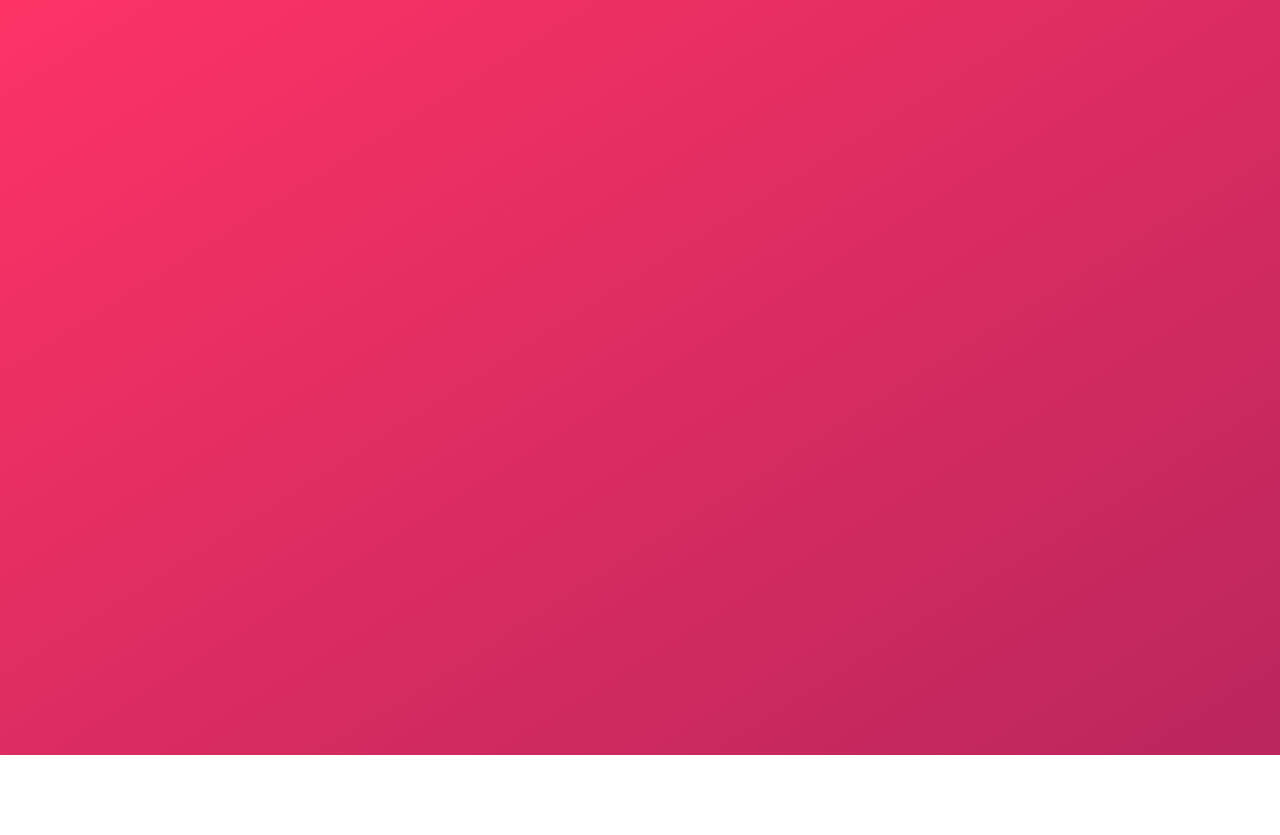
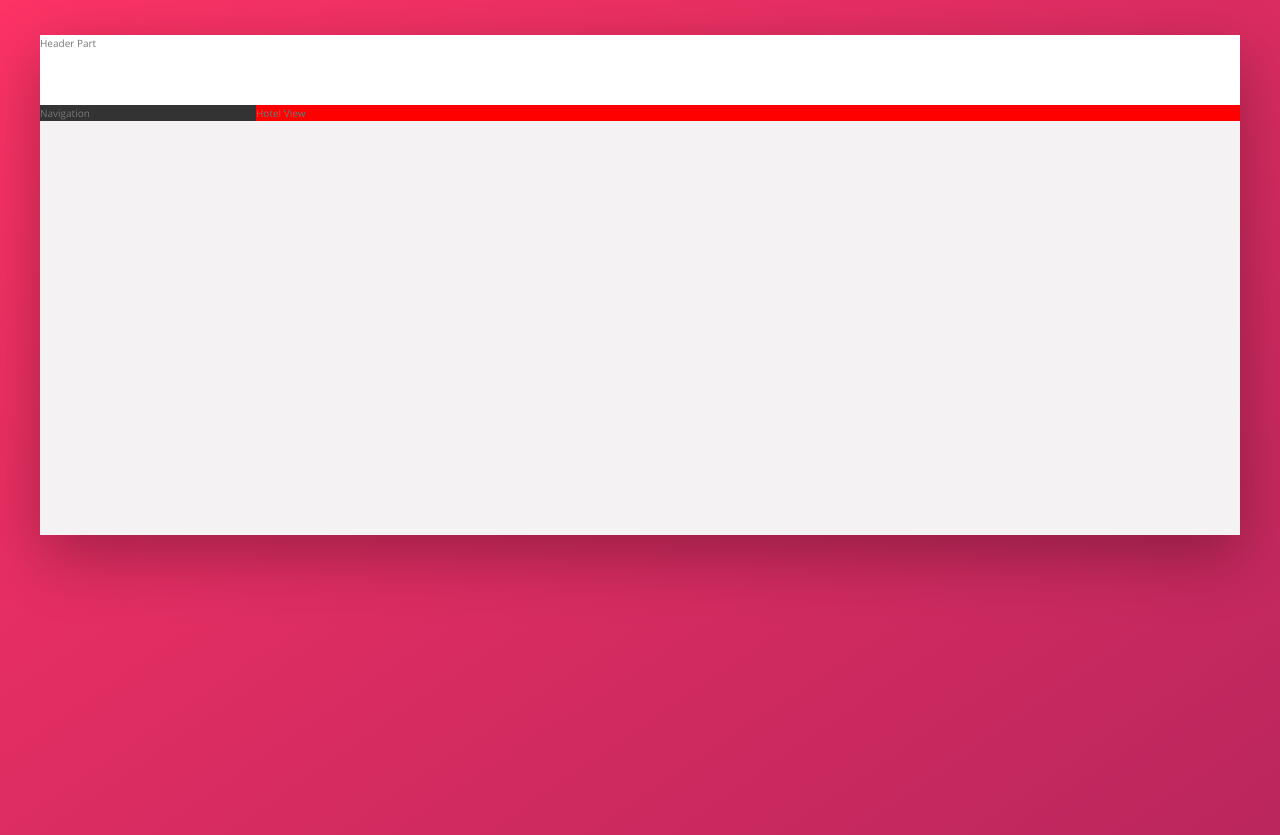
Before and after one commit to tiagoskaterock/CssTrillo, a website: page index.html in a window 1280 px wide. Shown: the part 45-880 px from the top of the page. Before the commit the page ends 800 px from the top, so only its background shows below. Drawn offline with nearby package versions, Linux system fonts and the light colour scheme.

Commit message:
Building the Overall Layout

```diff
--- a/index.html
+++ b/index.html
@@ -11,6 +11,19 @@
     <title>trillo &mdash; Your all-in-one booking app</title>
 </head>
 <body>
-        <h1 align="center">Trillo</h1>
+    <div class="container">
+        <header class="header">
+            Header Part
+        </header>
+
+        <div class="content">
+            <nav class="sidebar">
+                Navigation
+            </nav>
+            <main class="hotel-view">
+                Hotel View
+            </main>
+        </div>
+    </div>
 </body>
 </html>
--- a/sass/_base.scss
+++ b/sass/_base.scss
@@ -11,6 +11,8 @@
     --color-grey-dark-1: #333;
     --color-grey-dark-2: #777;
     --color-grey-dark-3: #999;
+
+    --shadow-dark: 0 2rem 6rem rgba(0, 0, 0, .3)
 }
 
 * {
--- a/sass/_layout.scss
+++ b/sass/_layout.scss
@@ -0,0 +1,27 @@
+.container {
+    max-width: 120rem;
+    margin: 8rem auto;
+    background-color: var(--color-grey-light-2);
+    box-shadow: var(--shadow-dark);
+    min-height: 50rem ;
+}
+
+.header {
+    height: 7rem;
+    background-color: #fff;
+    border-bottom: var(--color-grey-light-2);
+}
+
+.content {
+    display: flex;
+}
+
+.sidebar {
+    background-color: var(--color-grey-dark-1);
+    flex: 0 0 18%;
+}
+
+.hotel-view {
+    background-color: red;
+    flex: 1;
+}
```
Also changed, not shown: css/style.css, 1 other file. Lines whose indentation alone changed are shown as unchanged.
